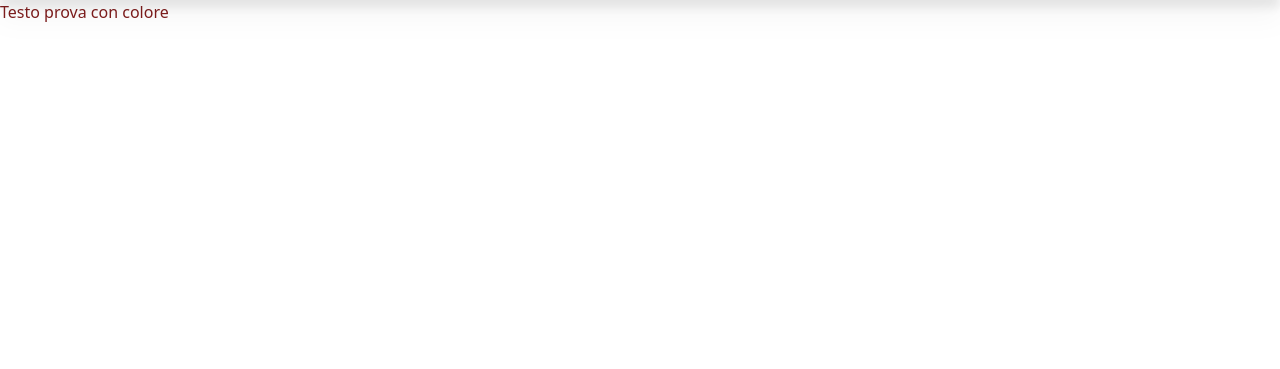
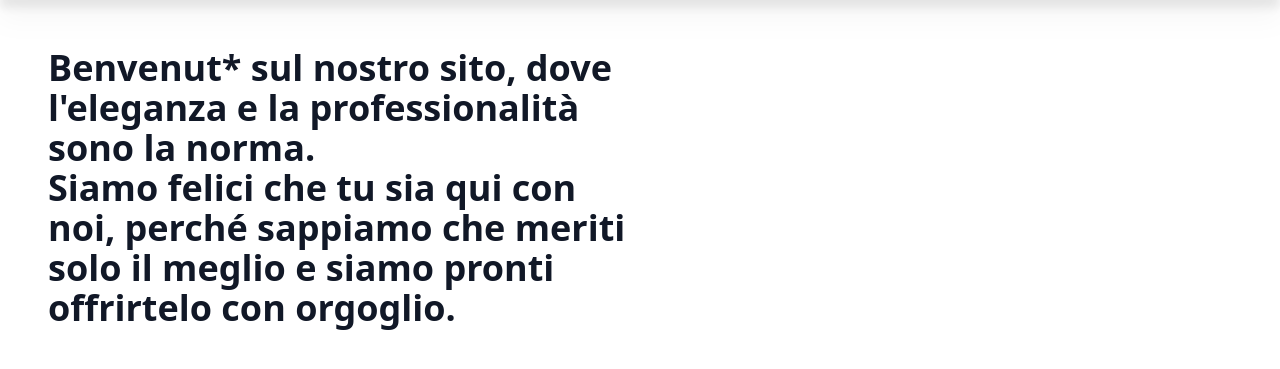
Before and after one commit to strzelca/LaNotte24Ore, a Flask app: page /about in a window 1280 px wide. Shown: the part 71-440 px from the top of the page. Run offline with Flask 2, Linux system fonts and the light colour scheme; style sheets or scripts are compiled from the project's sources.

Commit message:
Titolo about

```diff
--- a/web/routes/templates/about.html
+++ b/web/routes/templates/about.html
@@ -2,6 +2,19 @@
 
 {% block content %}
 
-<p class="text-red-900 dark:text-red-300">Testo prova con colore</p>
+<div class="m-12 grid grid-cols-2">
+    <div class="text-left text-4xl font-bold">
+        <h1>Benvenut* sul nostro sito, dove l'eleganza e la professionalità sono la norma.</h1>
+        <h1>Siamo felici che tu sia qui con noi, perché sappiamo che meriti solo il meglio e siamo pronti</h1>
+        <h1>offrirtelo con orgoglio.</h1>
+    </div>
+    <div>
+        <img src=""> <!-- Logo de "La Notte 24 ore" -->
+    </div>
+</div>
+
+
+
+
 
 {% endblock %}
```
Also changed, not shown: .github/workflows/development.yaml.
